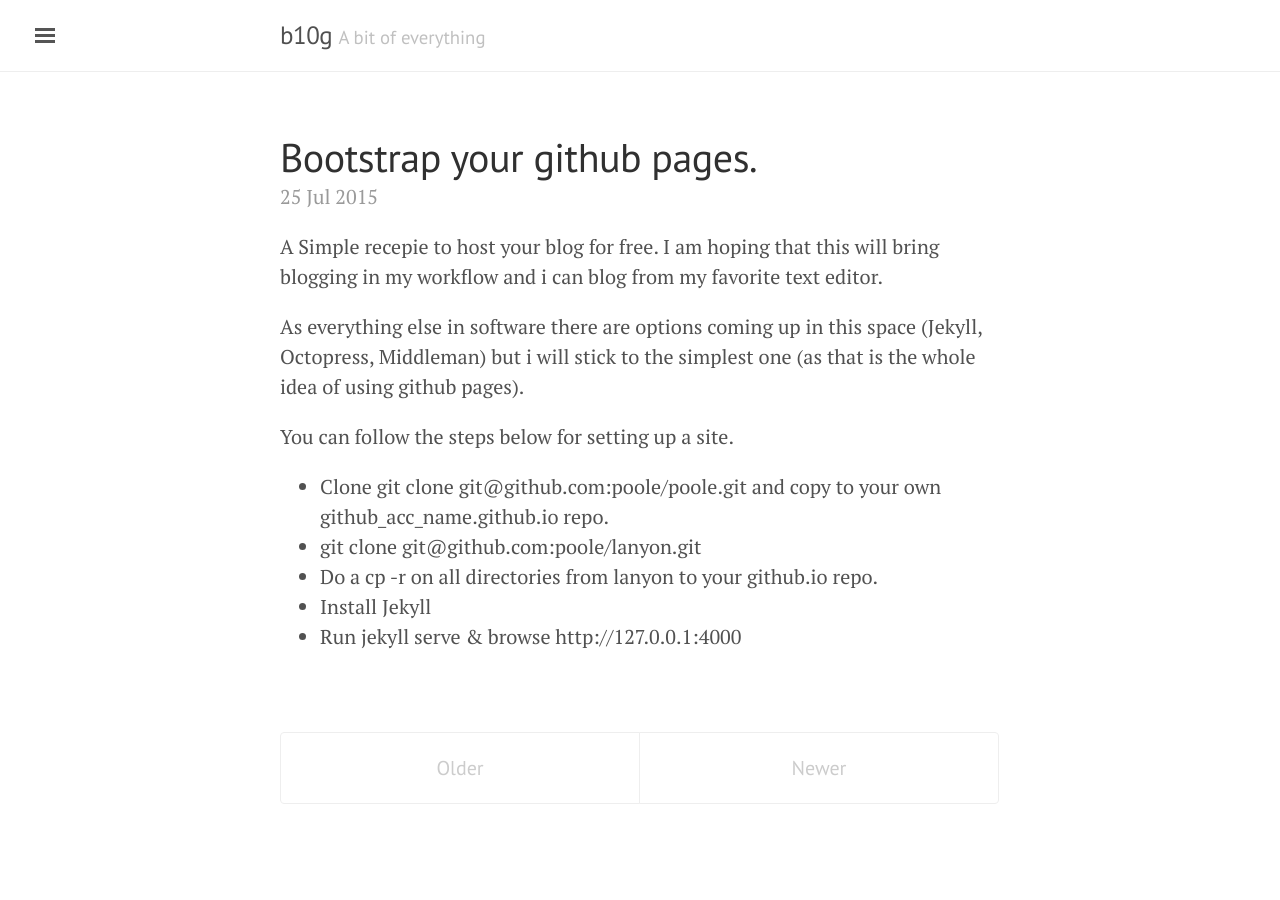
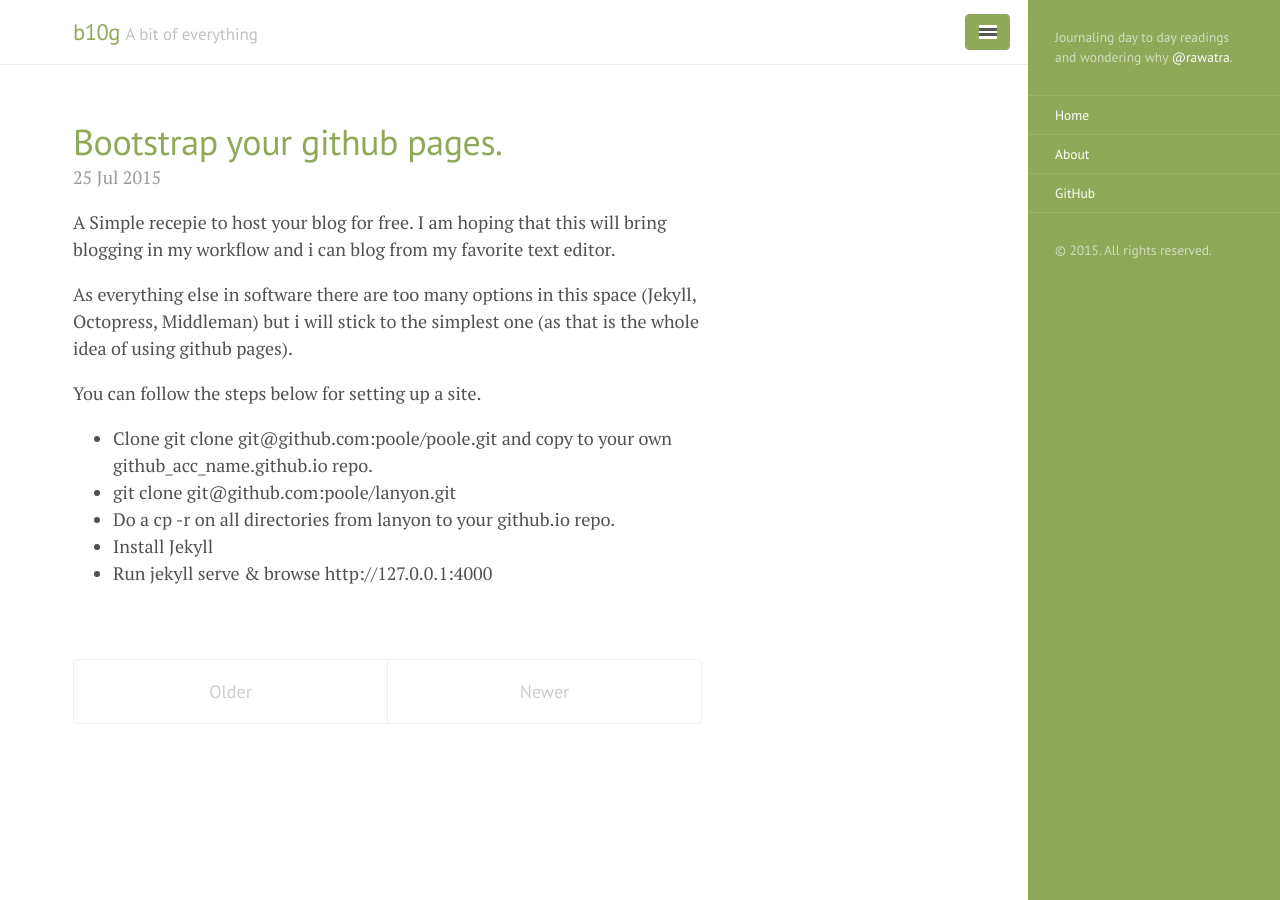
Before and after one commit to rawat81/rawat81.github.io, a Jekyll site: the page built from index.html, in a window 1280 px wide. Built offline with Jekyll 4.4.1, drawn with Linux system fonts in a browser that asks for light colours; the list of posts is cut into pages by our own code.

Commit message:
tracking

```diff
--- a/_config.yml
+++ b/_config.yml
@@ -9,8 +9,10 @@ title:               b10g
 tagline:             'A bit of everything'
 description:         'Journaling day to day readings and wondering why <a href="https://twitter.com/rawatra" target="_blank">@rawatra</a>.'
 url:                 http://rawat81.github.io
-baseurl:             "http://rawat81.github.io"
+baseurl:             ""
 paginate:            5
+highlighter: pygments
+
 
 sass:
   sass_dir:          _sass
--- a/_includes/head.html
+++ b/_includes/head.html
@@ -15,8 +15,7 @@
   </title>
 
   <!-- CSS -->
-  <link rel="stylesheet" href="{{ site.baseurl }}/public/css/poole.css">
-  <link rel="stylesheet" href="{{ site.baseurl }}/public/css/syntax.css">
+  <link rel="stylesheet" href="{{ site.baseurl }}/styles.css">
   <link rel="stylesheet" href="{{ site.baseurl }}/public/css/lanyon.css">
   <link rel="stylesheet" href="https://fonts.googleapis.com/css?family=PT+Serif:400,400italic,700%7CPT+Sans:400">
 
--- a/_includes/sidebar.html
+++ b/_includes/sidebar.html
@@ -1,6 +1,6 @@
 <!-- Target for toggling the sidebar `.sidebar-checkbox` is for regular
      styles, `#sidebar-checkbox` for behavior. -->
-<input type="checkbox" class="sidebar-checkbox" id="sidebar-checkbox">
+<input type="checkbox" class="sidebar-checkbox" id="sidebar-checkbox" {% if page.title =="Home" %}checked{% endif %}>
 
 <!-- Toggleable sidebar -->
 <div class="sidebar" id="sidebar">
--- a/_layouts/default.html
+++ b/_layouts/default.html
@@ -3,7 +3,7 @@
 
   {% include head.html %}
 
-  <body>
+  <body class='theme-base-0b layout-reverse'>
 
     {% include sidebar.html %}
 
--- a/_posts/2015-07-25-bootstrap-your.md
+++ b/_posts/2015-07-25-bootstrap-your.md
@@ -1,11 +1,13 @@
 ---
 layout: post
 title: Bootstrap your github pages.
+categories: ["misc"]
+tags: ["jekyll"]
 ---
 
 A Simple recepie to host your blog for free. I am hoping that this will bring blogging in my workflow and i can blog from my favorite text editor.
 
-As everything else in software there are options coming up in this space (Jekyll, Octopress, Middleman) but i will stick to the simplest one (as that is the whole idea of using github pages).
+As everything else in software there are too many options in this space (Jekyll, Octopress, Middleman) but i will stick to the simplest one (as that is the whole idea of using github pages).
 
 You can follow the steps below for setting up a site.
 
--- a/public/css/poole.css
+++ /dev/null
@@ -1,430 +0,0 @@
-/*
- *                        ___
- *                       /\_ \
- *  _____     ___     ___\//\ \      __
- * /\ '__`\  / __`\  / __`\\ \ \   /'__`\
- * \ \ \_\ \/\ \_\ \/\ \_\ \\_\ \_/\  __/
- *  \ \ ,__/\ \____/\ \____//\____\ \____\
- *   \ \ \/  \/___/  \/___/ \/____/\/____/
- *    \ \_\
- *     \/_/
- *
- * Designed, built, and released under MIT license by @mdo. Learn more at
- * https://github.com/poole/poole.
- */
-
-
-/*
- * Contents
- *
- * Body resets
- * Custom type
- * Messages
- * Container
- * Masthead
- * Posts and pages
- * Pagination
- * Reverse layout
- * Themes
- */
-
-
-/*
- * Body resets
- *
- * Update the foundational and global aspects of the page.
- */
-
-* {
-  -webkit-box-sizing: border-box;
-     -moz-box-sizing: border-box;
-          box-sizing: border-box;
-}
-
-html,
-body {
-  margin: 0;
-  padding: 0;
-}
-
-html {
-  font-family: "Helvetica Neue", Helvetica, Arial, sans-serif;
-  font-size: 16px;
-  line-height: 1.5;
-}
-@media (min-width: 38em) {
-  html {
-    font-size: 20px;
-  }
-}
-
-body {
-  color: #515151;
-  background-color: #fff;
-  -webkit-text-size-adjust: 100%;
-      -ms-text-size-adjust: 100%;
-}
-
-/* No `:visited` state is required by default (browsers will use `a`) */
-a {
-  color: #268bd2;
-  text-decoration: none;
-}
-a strong {
-  color: inherit;
-}
-/* `:focus` is linked to `:hover` for basic accessibility */
-a:hover,
-a:focus {
-  text-decoration: underline;
-}
-
-/* Headings */
-h1, h2, h3, h4, h5, h6 {
-  margin-bottom: .5rem;
-  font-weight: bold;
-  line-height: 1.25;
-  color: #313131;
-  text-rendering: optimizeLegibility;
-}
-h1 {
-  font-size: 2rem;
-}
-h2 {
-  margin-top: 1rem;
-  font-size: 1.5rem;
-}
-h3 {
-  margin-top: 1.5rem;
-  font-size: 1.25rem;
-}
-h4, h5, h6 {
-  margin-top: 1rem;
-  font-size: 1rem;
-}
-
-/* Body text */
-p {
-  margin-top: 0;
-  margin-bottom: 1rem;
-}
-
-strong {
-  color: #303030;
-}
-
-
-/* Lists */
-ul, ol, dl {
-  margin-top: 0;
-  margin-bottom: 1rem;
-}
-
-dt {
-  font-weight: bold;
-}
-dd {
-  margin-bottom: .5rem;
-}
-
-/* Misc */
-hr {
-  position: relative;
-  margin: 1.5rem 0;
-  border: 0;
-  border-top: 1px solid #eee;
-  border-bottom: 1px solid #fff;
-}
-
-abbr {
-  font-size: 85%;
-  font-weight: bold;
-  color: #555;
-  text-transform: uppercase;
-}
-abbr[title] {
-  cursor: help;
-  border-bottom: 1px dotted #e5e5e5;
-}
-
-/* Code */
-code,
-pre {
-  font-family: Menlo, Monaco, "Courier New", monospace;
-}
-code {
-  padding: .25em .5em;
-  font-size: 85%;
-  color: #bf616a;
-  background-color: #f9f9f9;
-  border-radius: 3px;
-}
-pre {
-  display: block;
-  margin-top: 0;
-  margin-bottom: 1rem;
-  padding: 1rem;
-  font-size: .8rem;
-  line-height: 1.4;
-  white-space: pre;
-  white-space: pre-wrap;
-  word-break: break-all;
-  word-wrap: break-word;
-  background-color: #f9f9f9;
-}
-pre code {
-  padding: 0;
-  font-size: 100%;
-  color: inherit;
-  background-color: transparent;
-}
-
-/* Pygments via Jekyll */
-.highlight {
-  margin-bottom: 1rem;
-  border-radius: 4px;
-}
-.highlight pre {
-  margin-bottom: 0;
-}
-
-/* Gist via GitHub Pages */
-.gist .gist-file {
-  font-family: Menlo, Monaco, "Courier New", monospace !important;
-}
-.gist .markdown-body {
-  padding: 15px;
-}
-.gist pre {
-  padding: 0;
-  background-color: transparent;
-}
-.gist .gist-file .gist-data {
-  font-size: .8rem !important;
-  line-height: 1.4;
-}
-.gist code {
-  padding: 0;
-  color: inherit;
-  background-color: transparent;
-  border-radius: 0;
-}
-
-/* Quotes */
-blockquote {
-  padding: .5rem 1rem;
-  margin: .8rem 0;
-  color: #7a7a7a;
-  border-left: .25rem solid #e5e5e5;
-}
-blockquote p:last-child {
-  margin-bottom: 0;
-}
-@media (min-width: 30em) {
-  blockquote {
-    padding-right: 5rem;
-    padding-left: 1.25rem;
-  }
-}
-
-img {
-  display: block;
-  max-width: 100%;
-  margin: 0 0 1rem;
-  border-radius: 5px;
-}
-
-/* Tables */
-table {
-  margin-bottom: 1rem;
-  width: 100%;
-  border: 1px solid #e5e5e5;
-  border-collapse: collapse;
-}
-td,
-th {
-  padding: .25rem .5rem;
-  border: 1px solid #e5e5e5;
-}
-tbody tr:nth-child(odd) td,
-tbody tr:nth-child(odd) th {
-  background-color: #f9f9f9;
-}
-
-
-/*
- * Custom type
- *
- * Extend paragraphs with `.lead` for larger introductory text.
- */
-
-.lead {
-  font-size: 1.25rem;
-  font-weight: 300;
-}
-
-
-/*
- * Messages
- *
- * Show alert messages to users. You may add it to single elements like a `<p>`,
- * or to a parent if there are multiple elements to show.
- */
-
-.message {
-  margin-bottom: 1rem;
-  padding: 1rem;
-  color: #717171;
-  background-color: #f9f9f9;
-}
-
-
-/*
- * Container
- *
- * Center the page content.
- */
-
-.container {
-  max-width: 38rem;
-  padding-left:  1rem;
-  padding-right: 1rem;
-  margin-left:  auto;
-  margin-right: auto;
-}
-
-
-/*
- * Masthead
- *
- * Super small header above the content for site name and short description.
- */
-
-.masthead {
-  padding-top:    1rem;
-  padding-bottom: 1rem;
-  margin-bottom: 3rem;
-}
-.masthead-title {
-  margin-top: 0;
-  margin-bottom: 0;
-  color: #505050;
-}
-.masthead-title a {
-  color: #505050;
-}
-.masthead-title small {
-  font-size: 75%;
-  font-weight: 400;
-  color: #c0c0c0;
-  letter-spacing: 0;
-}
-
-
-/*
- * Posts and pages
- *
- * Each post is wrapped in `.post` and is used on default and post layouts. Each
- * page is wrapped in `.page` and is only used on the page layout.
- */
-
-.page,
-.post {
-  margin-bottom: 4em;
-}
-
-/* Blog post or page title */
-.page-title,
-.post-title,
-.post-title a {
-  color: #303030;
-}
-.page-title,
-.post-title {
-  margin-top: 0;
-}
-
-/* Meta data line below post title */
-.post-date {
-  display: block;
-  margin-top: -.5rem;
-  margin-bottom: 1rem;
-  color: #9a9a9a;
-}
-
-/* Related posts */
-.related {
-  padding-top: 2rem;
-  padding-bottom: 2rem;
-  border-top: 1px solid #eee;
-}
-.related-posts {
-  padding-left: 0;
-  list-style: none;
-}
-.related-posts h3 {
-  margin-top: 0;
-}
-.related-posts li small {
-  font-size: 75%;
-  color: #999;
-}
-.related-posts li a:hover {
-  color: #268bd2;
-  text-decoration: none;
-}
-.related-posts li a:hover small {
-  color: inherit;
-}
-
-
-/*
- * Pagination
- *
- * Super lightweight (HTML-wise) blog pagination. `span`s are provide for when
- * there are no more previous or next posts to show.
- */
-
-.pagination {
-  overflow: hidden; /* clearfix */
-  margin-left: -1rem;
-  margin-right: -1rem;
-  font-family: "PT Sans", Helvetica, Arial, sans-serif;
-  color: #ccc;
-  text-align: center;
-}
-
-/* Pagination items can be `span`s or `a`s */
-.pagination-item {
-  display: block;
-  padding: 1rem;
-  border: 1px solid #eee;
-}
-.pagination-item:first-child {
-  margin-bottom: -1px;
-}
-
-/* Only provide a hover state for linked pagination items */
-a.pagination-item:hover {
-  background-color: #f5f5f5;
-}
-
-@media (min-width: 30em) {
-  .pagination {
-    margin: 3rem 0;
-  }
-  .pagination-item {
-    float: left;
-    width: 50%;
-  }
-  .pagination-item:first-child {
-    margin-bottom: 0;
-    border-top-left-radius:    4px;
-    border-bottom-left-radius: 4px;
-  }
-  .pagination-item:last-child {
-    margin-left: -1px;
-    border-top-right-radius:    4px;
-    border-bottom-right-radius: 4px;
-  }
-}
--- a/public/css/syntax.css
+++ /dev/null
@@ -1,65 +0,0 @@
-.highlight .hll { background-color: #ffc; }
-.highlight .c { color: #999; } /* Comment */
-.highlight .err { color: #a00; background-color: #faa } /* Error */
-.highlight .k { color: #069; } /* Keyword */
-.highlight .o { color: #555 } /* Operator */
-.highlight .cm { color: #09f; font-style: italic } /* Comment.Multiline */
-.highlight .cp { color: #099 } /* Comment.Preproc */
-.highlight .c1 { color: #999; } /* Comment.Single */
-.highlight .cs { color: #999; } /* Comment.Special */
-.highlight .gd { background-color: #fcc; border: 1px solid #c00 } /* Generic.Deleted */
-.highlight .ge { font-style: italic } /* Generic.Emph */
-.highlight .gr { color: #f00 } /* Generic.Error */
-.highlight .gh { color: #030; } /* Generic.Heading */
-.highlight .gi { background-color: #cfc; border: 1px solid #0c0 } /* Generic.Inserted */
-.highlight .go { color: #aaa } /* Generic.Output */
-.highlight .gp { color: #009; } /* Generic.Prompt */
-.highlight .gs { } /* Generic.Strong */
-.highlight .gu { color: #030; } /* Generic.Subheading */
-.highlight .gt { color: #9c6 } /* Generic.Traceback */
-.highlight .kc { color: #069; } /* Keyword.Constant */
-.highlight .kd { color: #069; } /* Keyword.Declaration */
-.highlight .kn { color: #069; } /* Keyword.Namespace */
-.highlight .kp { color: #069 } /* Keyword.Pseudo */
-.highlight .kr { color: #069; } /* Keyword.Reserved */
-.highlight .kt { color: #078; } /* Keyword.Type */
-.highlight .m { color: #f60 } /* Literal.Number */
-.highlight .s { color: #d44950 } /* Literal.String */
-.highlight .na { color: #4f9fcf } /* Name.Attribute */
-.highlight .nb { color: #366 } /* Name.Builtin */
-.highlight .nc { color: #0a8; } /* Name.Class */
-.highlight .no { color: #360 } /* Name.Constant */
-.highlight .nd { color: #99f } /* Name.Decorator */
-.highlight .ni { color: #999; } /* Name.Entity */
-.highlight .ne { color: #c00; } /* Name.Exception */
-.highlight .nf { color: #c0f } /* Name.Function */
-.highlight .nl { color: #99f } /* Name.Label */
-.highlight .nn { color: #0cf; } /* Name.Namespace */
-.highlight .nt { color: #2f6f9f; } /* Name.Tag */
-.highlight .nv { color: #033 } /* Name.Variable */
-.highlight .ow { color: #000; } /* Operator.Word */
-.highlight .w { color: #bbb } /* Text.Whitespace */
-.highlight .mf { color: #f60 } /* Literal.Number.Float */
-.highlight .mh { color: #f60 } /* Literal.Number.Hex */
-.highlight .mi { color: #f60 } /* Literal.Number.Integer */
-.highlight .mo { color: #f60 } /* Literal.Number.Oct */
-.highlight .sb { color: #c30 } /* Literal.String.Backtick */
-.highlight .sc { color: #c30 } /* Literal.String.Char */
-.highlight .sd { color: #c30; font-style: italic } /* Literal.String.Doc */
-.highlight .s2 { color: #c30 } /* Literal.String.Double */
-.highlight .se { color: #c30; } /* Literal.String.Escape */
-.highlight .sh { color: #c30 } /* Literal.String.Heredoc */
-.highlight .si { color: #a00 } /* Literal.String.Interpol */
-.highlight .sx { color: #c30 } /* Literal.String.Other */
-.highlight .sr { color: #3aa } /* Literal.String.Regex */
-.highlight .s1 { color: #c30 } /* Literal.String.Single */
-.highlight .ss { color: #fc3 } /* Literal.String.Symbol */
-.highlight .bp { color: #366 } /* Name.Builtin.Pseudo */
-.highlight .vc { color: #033 } /* Name.Variable.Class */
-.highlight .vg { color: #033 } /* Name.Variable.Global */
-.highlight .vi { color: #033 } /* Name.Variable.Instance */
-.highlight .il { color: #f60 } /* Literal.Number.Integer.Long */
-
-.css .o,
-.css .o + .nt,
-.css .nt + .nt { color: #999; }
```
Also changed, not shown: other parts of _layouts/default.html (+11 -0 lines), Gemfile (added, +8 -0 lines), README.md.
